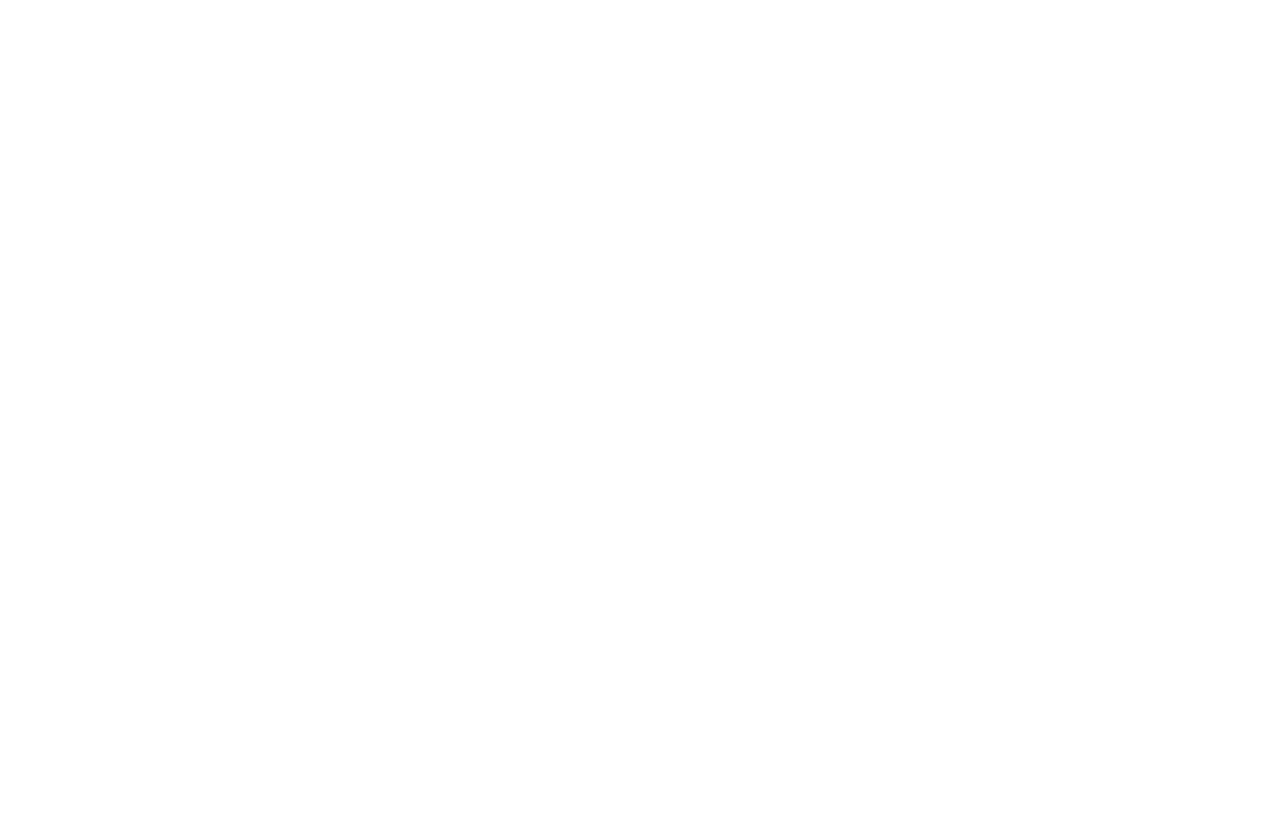
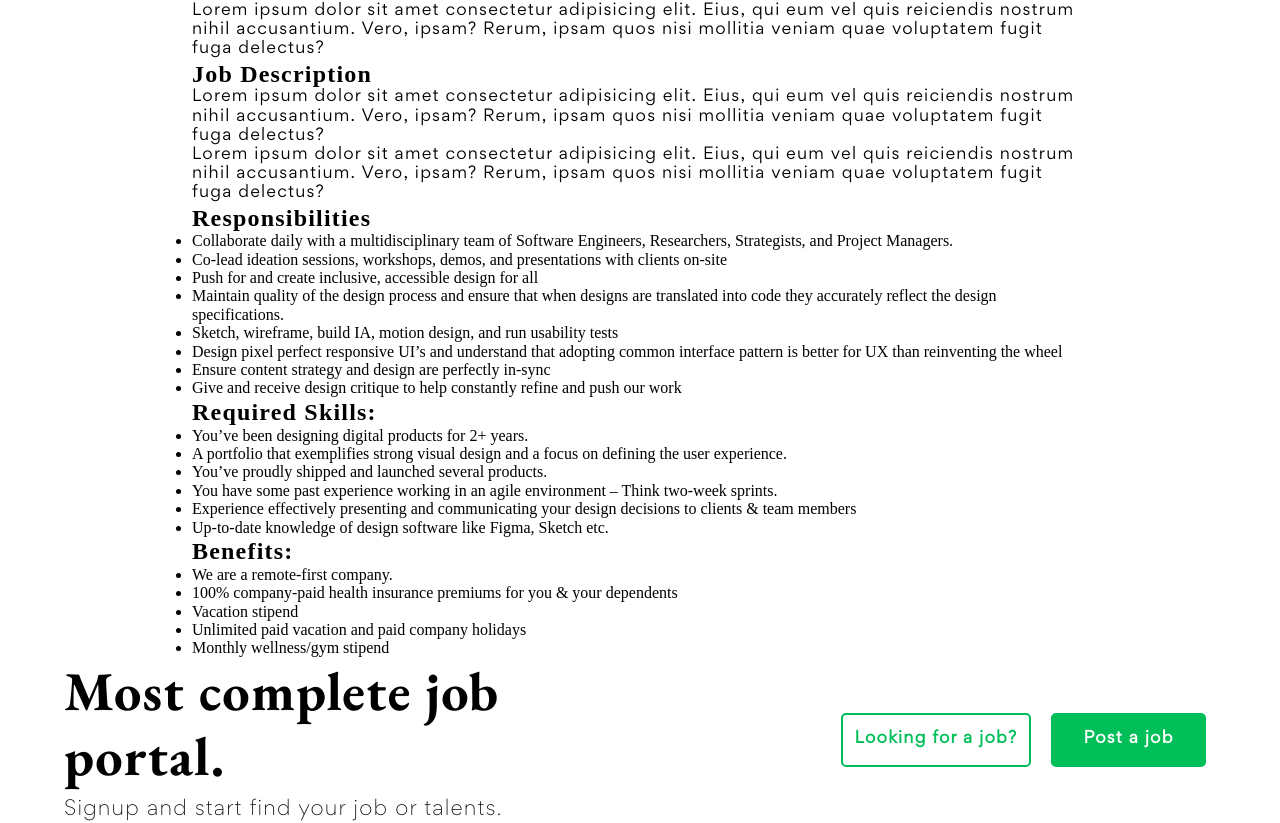
Before and after one commit to jstnthny/jobi, a React (Vite) app: page /JobDetails/0 in a window 1280 px wide. Shown: the part 342-1165 px from the top of the page. Before the commit the page ends 800 px from the top, so only its background shows below. Built offline with nearby package versions, Linux system fonts and the light colour scheme.

Commit message:
jobDetails markup + some styling

```diff
--- a/src/App.scss
+++ b/src/App.scss
@@ -4,4 +4,5 @@
 @use "./partials/typograpy";
 @use "./partials/accordion";
 @use "./partials/joblist";
+@use "./partials/jobDetails";
 @use "./partials/footer";
--- a/src/components/Footer.jsx
+++ b/src/components/Footer.jsx
@@ -1,6 +1,16 @@
 export default function Footer(){
     return(
         <footer className="wrapper">
+            <div className="lookingForJobAd">
+                <div>
+                    <h4>Most complete job portal.</h4>
+                    <p>Signup and start find your job or talents.</p>
+                </div>
+                <div>
+                    <button className="lfj">Looking for a job?</button>
+                    <button>Post a job</button>
+                </div>
+            </div>
             <div className="topFooter">
                 <div className="footerLeft">
                     <div className="logo">
--- a/src/components/JobDetails.jsx
+++ b/src/components/JobDetails.jsx
@@ -1,5 +1,7 @@
 import JobData from "./JobData.jsx";
 import {useParams} from "react-router-dom";
+import Header from "./Header.jsx";
+import Footer from "./Footer.jsx";
 
 let jobData = JobData;
 
@@ -8,12 +10,68 @@
     const {jobId} = useParams();
 
     return(
+
         <div>
-            <h1>{jobData[jobId].jobPosition}</h1>
-            <p>{jobData[jobId].employmentType}</p>
-            <p>{jobData[jobId].location}</p>
-            <p>{jobData[jobId].salary}</p>
-            <p>{Array.isArray(jobData[jobId].keywords) ? jobData[jobId].keywords.join(', ') : job.keywords}</p>
+            <Header backgroundColor="#244034" color="white" aColor="white"/>
+            <div className="jobDetailsWrapper">
+                <h1>{jobData[jobId].jobPosition}</h1>
+                <p>{jobData[jobId].employmentType}</p>
+                <p>{jobData[jobId].location}</p>
+                <p>{jobData[jobId].salary}</p>
+                <p>{Array.isArray(jobData[jobId].keywords) ? jobData[jobId].keywords.join(', ') : job.keywords}</p>
+                <div className="jobInfo">
+                    <div className="jobOverview">
+                        <h2>Overview</h2>
+                        <p>Lorem ipsum dolor sit amet consectetur adipisicing elit. Eius, qui eum vel quis reiciendis nostrum nihil accusantium. Vero, ipsam?
+                            Rerum, ipsam quos nisi mollitia veniam quae voluptatem fugit fuga delectus?
+                        </p>
+                    </div>
+                    <div className="jobDesc">
+                        <h2>Job Description</h2>
+                        <p>Lorem ipsum dolor sit amet consectetur adipisicing elit. Eius, qui eum vel quis reiciendis nostrum nihil accusantium. Vero, ipsam?
+                            Rerum, ipsam quos nisi mollitia veniam quae voluptatem fugit fuga delectus?
+                        </p>
+                        <p>Lorem ipsum dolor sit amet consectetur adipisicing elit. Eius, qui eum vel quis reiciendis nostrum nihil accusantium. Vero, ipsam?
+                            Rerum, ipsam quos nisi mollitia veniam quae voluptatem fugit fuga delectus?
+                        </p>
+                    </div>
+                    <div className="jobResponsiblities">
+                        <h2>Responsibilities</h2>
+                        <ul>
+                            <li>Collaborate daily with a multidisciplinary team of Software Engineers, Researchers, Strategists, and Project Managers.</li>
+                            <li>Co-lead ideation sessions, workshops, demos, and presentations with clients on-site</li>
+                            <li>Push for and create inclusive, accessible design for all</li>
+                            <li>Maintain quality of the design process and ensure that when designs are translated into code they accurately reflect the design specifications.</li>
+                            <li>Sketch, wireframe, build IA, motion design, and run usability tests</li>
+                            <li>Design pixel perfect responsive UI’s and understand that adopting common interface pattern is better for UX than reinventing the wheel</li>
+                            <li>Ensure content strategy and design are perfectly in-sync</li>
+                            <li>Give and receive design critique to help constantly refine and push our work</li>
+                        </ul>
+                    </div>
+                    <div className="requiredSkills">
+                        <h2>Required Skills:</h2>
+                        <ul>
+                            <li>You’ve been designing digital products for 2+ years.</li>
+                            <li>A portfolio that exemplifies strong visual design and a focus on defining the user experience.</li>
+                            <li>You’ve proudly shipped and launched several products.</li>
+                            <li>You have some past experience working in an agile environment – Think two-week sprints.</li>
+                            <li>Experience effectively presenting and communicating your design decisions to clients & team members</li>
+                            <li>Up-to-date knowledge of design software like Figma, Sketch etc.</li>
+                        </ul>
+                    </div>
+                    <div className="benefits">
+                        <h2>Benefits:</h2>
+                        <ul>
+                            <li>We are a remote-first company.</li>
+                            <li>100% company-paid health insurance premiums for you & your dependents</li>
+                            <li>Vacation stipend</li>
+                            <li>Unlimited paid vacation and paid company holidays</li>
+                            <li>Monthly wellness/gym stipend</li>
+                        </ul>
+                    </div>
+                </div>
+            </div>
+            <Footer />
         </div>
     )
 }
--- a/src/partials/_footer.scss
+++ b/src/partials/_footer.scss
@@ -67,3 +67,47 @@
         gap: 30px;
     }
 }
+
+.lookingForJobAd{
+    display: flex;
+    justify-content: space-between;
+    margin-bottom: 50px;
+    div{
+        width: 40%;
+    }
+
+    div:last-of-type{
+        display: flex;
+        justify-content:flex-end;
+        align-items: center;
+    }
+
+    h4{
+        font-family: variables.$garmond;
+        font-size: 3.4rem;
+    }
+    p{
+        font-weight: 300;
+        margin-top: 10px;
+        font-size: 1.25rem;
+    }
+        button{
+            border: 2px solid variables.$logoGreen;
+            font-family: variables.$gordita;
+            border-radius: 5px;
+            padding: 15px 10px;
+            font-weight: bold;
+            margin: 10px;
+            cursor: pointer;
+        }
+        button:first-of-type{
+            color: variables.$logoGreen;
+            background-color: white;
+            width: 190px;
+        }
+        button:last-of-type{
+            background-color: variables.$logoGreen;
+            color: white;
+            width: 155px;
+        }
+}
--- /dev/null
+++ b/src/partials/_jobDetails.scss
@@ -0,0 +1,7 @@
+@use "./variables";
+
+.jobDetailsWrapper{
+    max-width: 1600px;
+    width: 70%;
+    margin: 0 auto;
+}
--- a/src/partials/_jobList.scss
+++ b/src/partials/_jobList.scss
@@ -14,6 +14,15 @@
         background-color: variables.$darkGreen;
         padding-bottom: 100px;
         width: 100%;
+    }
+
+    a{
+        font-family: variables.$gordita;
+        color: black;
+        text-decoration: none;
+        &:hover{
+            color: variables.$logoGreen;
+        }
     }
 
 
--- a/src/partials/_main.scss
+++ b/src/partials/_main.scss
@@ -395,46 +395,3 @@
         color: variables.$logoGreen;
     }
 }
-
-.lookingForJobAd{
-    display: flex;
-    justify-content: space-between;
-    div{
-        width: 40%;
-    }
-
-    div:last-of-type{
-        display: flex;
-        justify-content:flex-end;
-        align-items: center;
-    }
-
-    h4{
-        font-family: variables.$garmond;
-        font-size: 3.4rem;
-    }
-    p{
-        font-weight: 300;
-        margin-top: 10px;
-        font-size: 1.25rem;
-    }
-        button{
-            border: 2px solid variables.$logoGreen;
-            font-family: variables.$gordita;
-            border-radius: 5px;
-            padding: 15px 10px;
-            font-weight: bold;
-            margin: 10px;
-            cursor: pointer;
-        }
-        button:first-of-type{
-            color: variables.$logoGreen;
-            background-color: white;
-            width: 190px;
-        }
-        button:last-of-type{
-            background-color: variables.$logoGreen;
-            color: white;
-            width: 155px;
-        }
-}
```
Also changed, not shown: src/components/JobList.jsx (+19 -18 lines).
